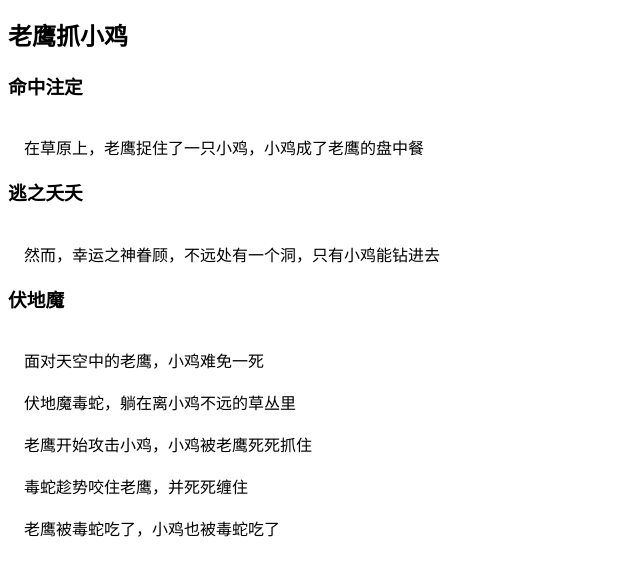
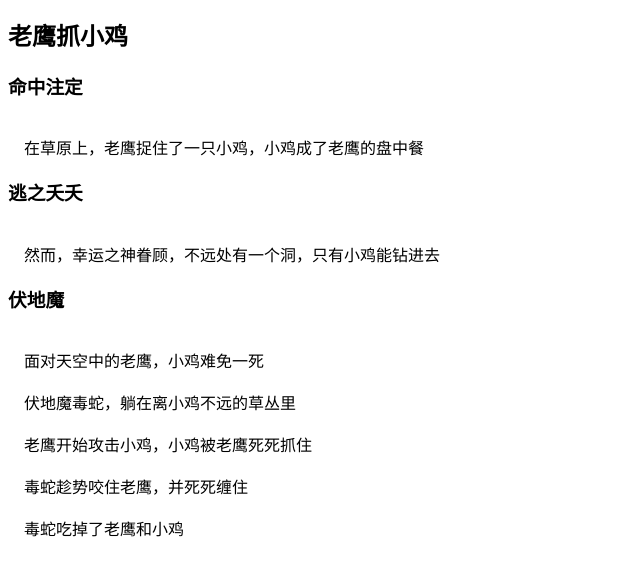
Before and after one commit to yiniannet/yinianorg.github.io, a plain HTML site: page index.html in a window 1280 px wide. Shown: the part 116-692 px from the top of the page, without its empty margins (0-640 px from the left). Drawn offline with Linux system fonts and the light colour scheme.

Commit message:
更新 index.html

```diff
--- a/index.html
+++ b/index.html
@@ -48,7 +48,7 @@
 
     毒蛇趁势咬住老鹰，并死死缠住
 
-    老鹰被毒蛇吃了，小鸡也被毒蛇吃了
+    毒蛇吃掉了老鹰和小鸡
 </p>
 
 
```
